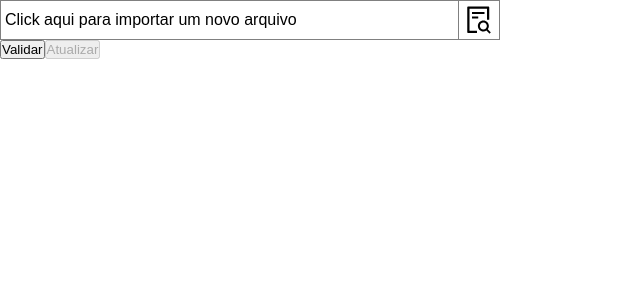
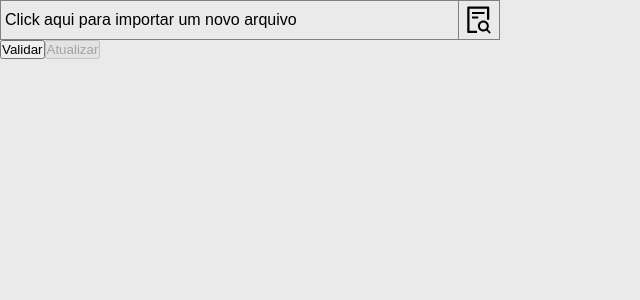
Before and after one commit to victormatia/price-manager-front-end, a React (Vite) app: page / in a window 1280 px wide. Shown: the top 300 px of the page, without its empty margins (0-640 px from the left). Built offline with nearby package versions, Linux system fonts and the light colour scheme; a web font is replaced by a local one.

Commit message:
style: defines a background color to body

```diff
--- a/src/global.css
+++ b/src/global.css
@@ -6,3 +6,7 @@
   box-sizing: border-box;
   font-family: 'Jost*', sans-serif;
 }
+
+body {
+  background-color: rgb(234, 234, 234);
+}
```
